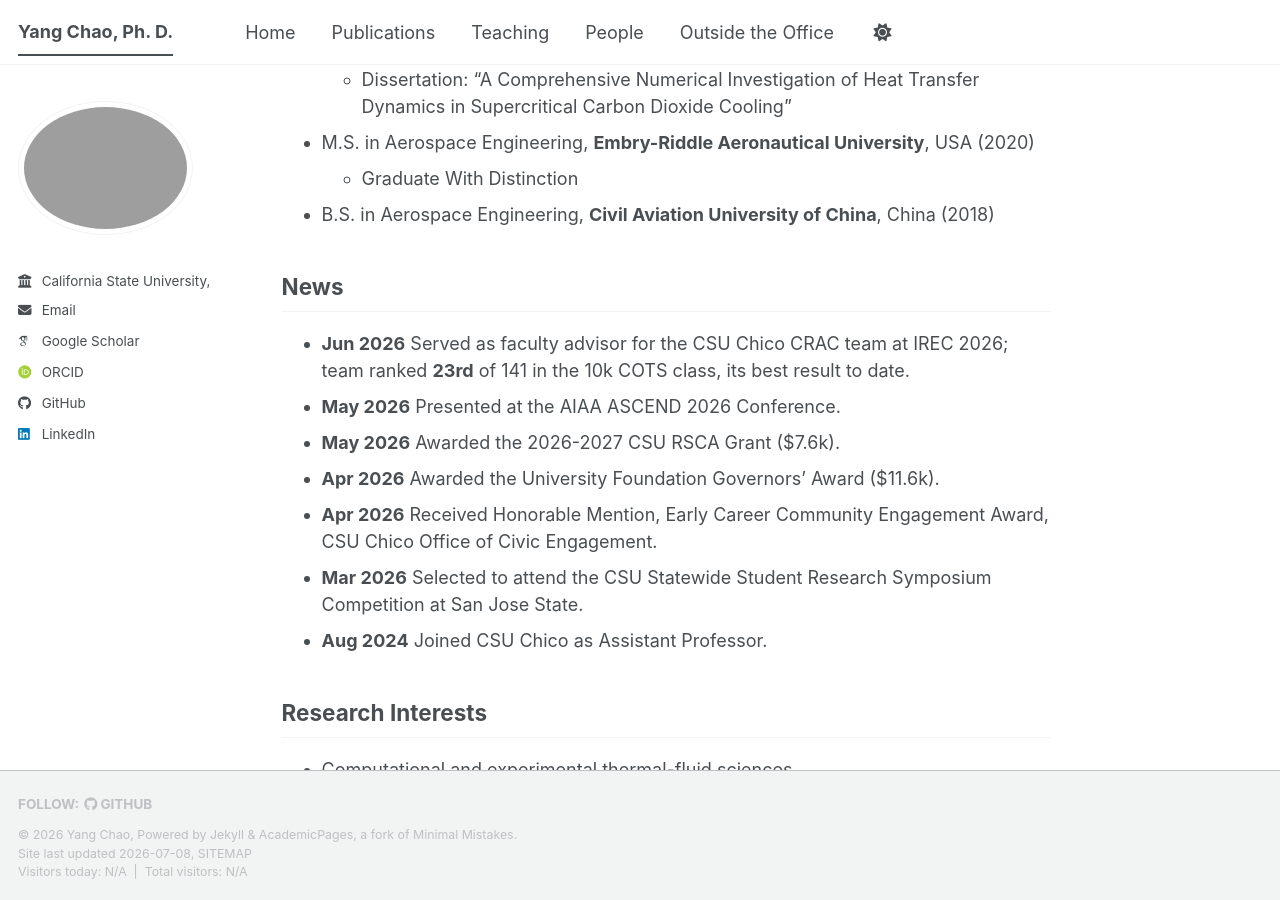
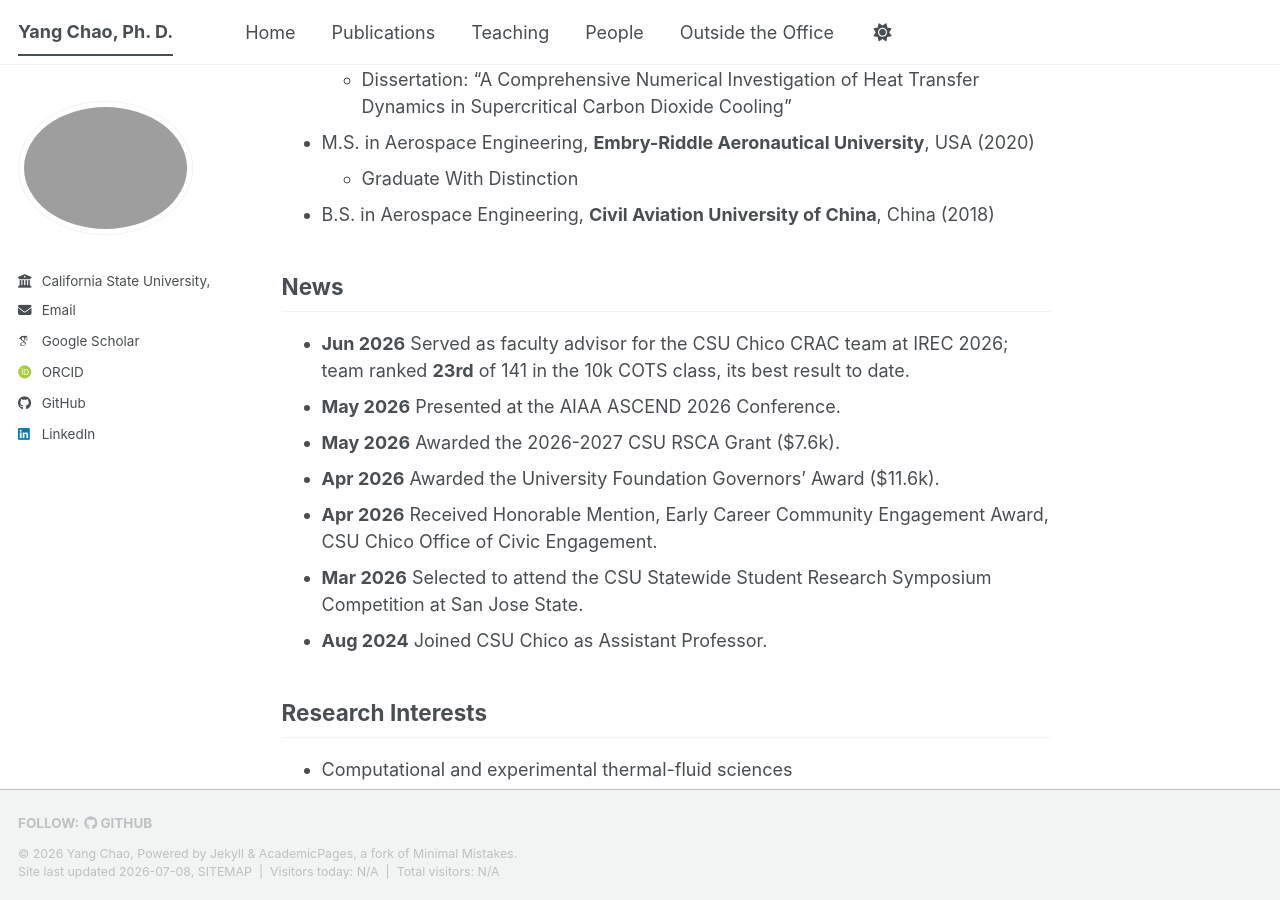
Before and after one commit to cycynyny/cycynyny.github.io, a Jekyll site: the page built from _pages/about.md, in a window 1280 px wide and 900 px high, scrolled down 510 px. Built offline with Jekyll 4.4.1, drawn with Linux system fonts in a browser that asks for light colours; some web fonts are replaced; a script bundle is joined from its source files by our own code; library files that are not in the unit come from our copies.

Commit message:
Update footer.html

```diff
--- a/_includes/footer.html
+++ b/_includes/footer.html
@@ -21,11 +21,7 @@
 
 <div class="page__footer-copyright">
   &copy; {{ site.time | date: '%Y' }} {{ site.name | default: site.title }}, {{ site.data.ui-text[site.locale].powered_by | default: "Powered by" }} <a href="https://jekyllrb.com" rel="nofollow">Jekyll</a> &amp; <a href="https://github.com/academicpages/academicpages.github.io">AcademicPages</a>, a fork of <a href="https://mademistakes.com/work/minimal-mistakes-jekyll-theme/" rel="nofollow">Minimal Mistakes</a>.<br />
-  Site last updated {{ "now" | date: '%Y-%m-%d' }}, <a href="/sitemap/" style="text-transform: uppercase;">{{ site.data.ui-text[site.locale].site_map | default: "Sitemap" }}</a>
-</div>
-
-<div id="visitor-counter" class="page__footer-copyright">
-  Visitors today: <span id="visits-today">...</span> &nbsp;|&nbsp; Total visitors: <span id="visits-total">...</span>
+  Site last updated {{ "now" | date: '%Y-%m-%d' }}, <a href="/sitemap/" style="text-transform: uppercase;">{{ site.data.ui-text[site.locale].site_map | default: "Sitemap" }}</a> &nbsp;|&nbsp; Visitors today: <span id="visits-today">...</span> &nbsp;|&nbsp; Total visitors: <span id="visits-total">...</span>
 </div>
 <script>
 (function () {
```
